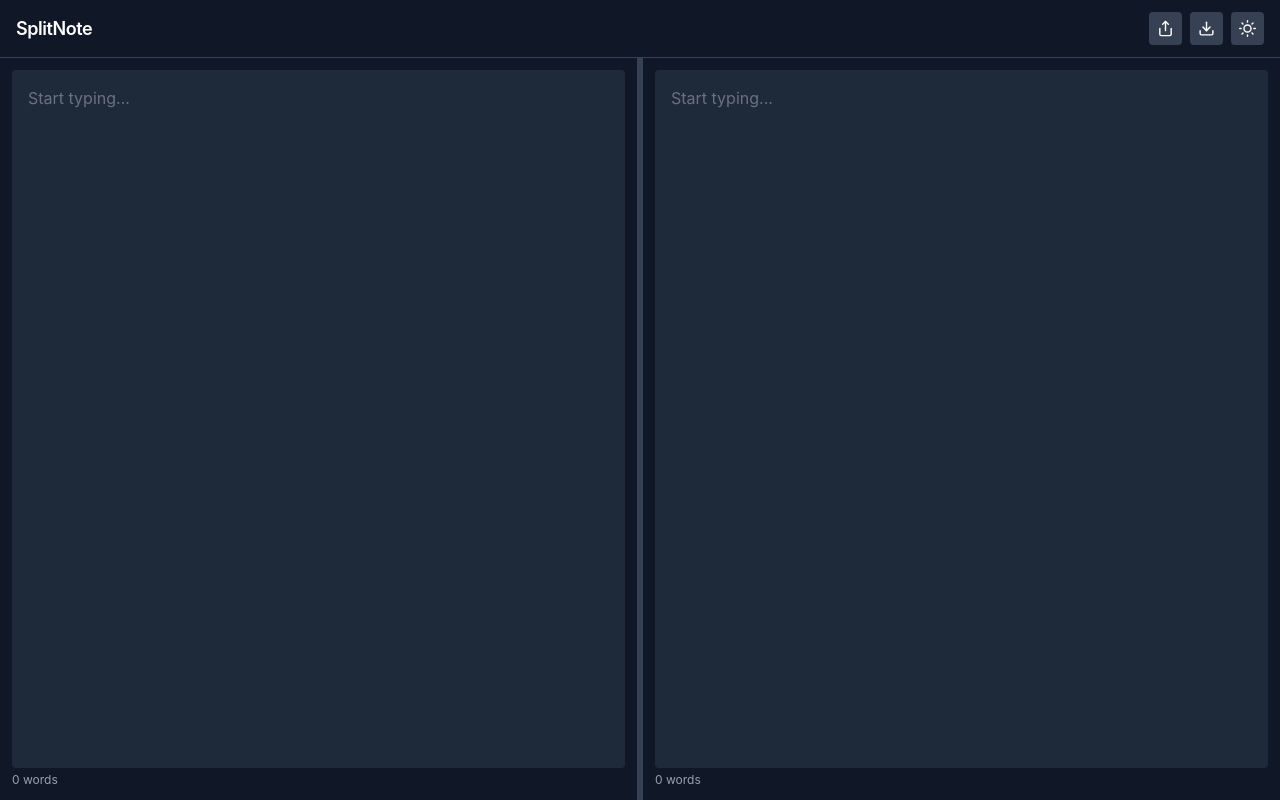
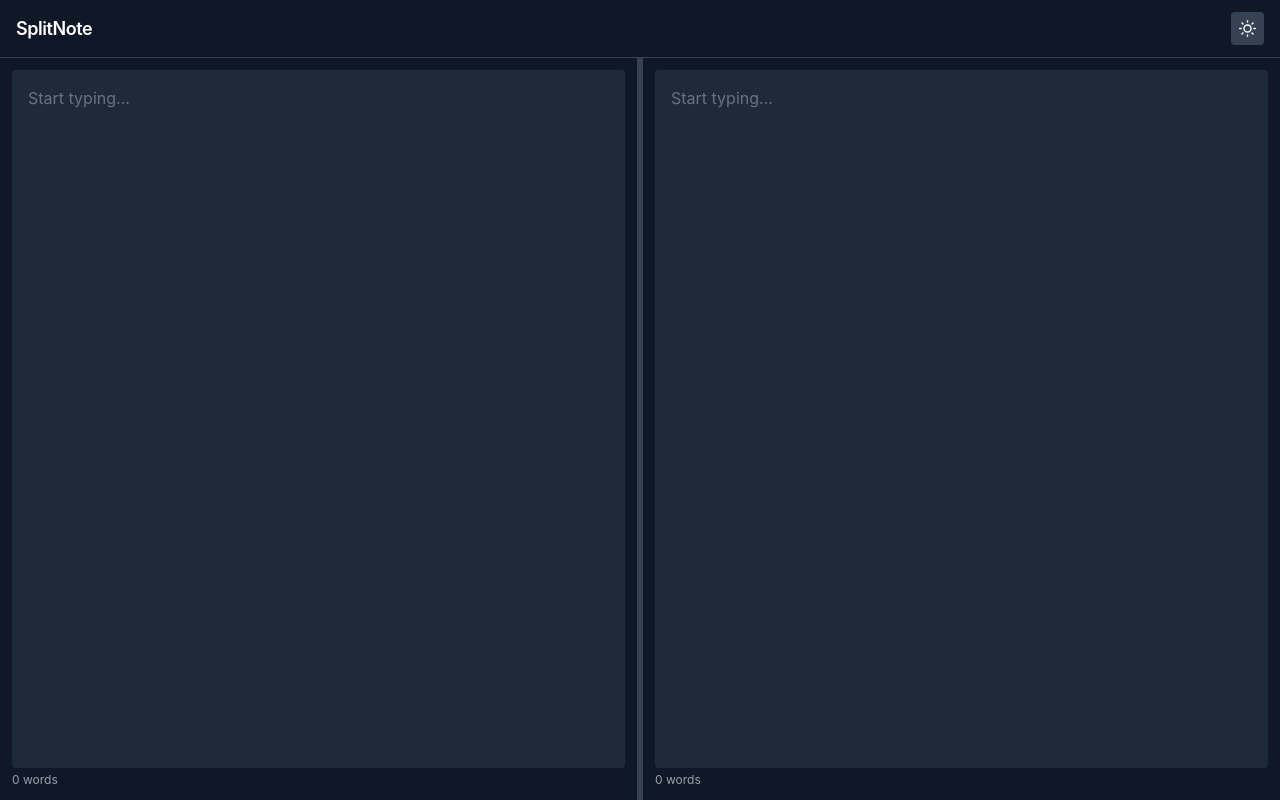
Before and after one commit to diyor1602/splitnote, a React (Vite) app: page / in a window 1280 px wide. Built offline with nearby package versions, Linux system fonts and the light colour scheme.

Commit message:
removing download and share options

```diff
--- a/src/App.jsx
+++ b/src/App.jsx
@@ -1,6 +1,4 @@
 import { useState, useRef, useEffect } from "react";
-import jsPDF from "jspdf";
-import LZString from "lz-string";
 import TextArea from "./components/TextArea";
 import Toolbar from "./components/Toolbar";
 
@@ -9,24 +7,7 @@ const countWords = (text) => {
   return text.trim().split(/\s+/).filter((w) => w.length > 0).length;
 };
 
-const URL_LENGTH_LIMIT = 2000;
-
-const encodeNotes = (left, right) =>
-  LZString.compressToEncodedURIComponent(JSON.stringify({ left, right }));
-
-const getInitialText = (side) => {
-  const params = new URLSearchParams(window.location.search);
-  const shared = params.get("notes");
-  if (shared) {
-    try {
-      const decoded = JSON.parse(LZString.decompressFromEncodedURIComponent(shared));
-      if (decoded?.[side] !== undefined) return decoded[side];
-    } catch {
-      // fall through to localStorage
-    }
-  }
-  return localStorage.getItem(`${side}Text`) ?? "";
-};
+const getInitialText = (side) => localStorage.getItem(`${side}Text`) ?? "";
 
 const App = () => {
   const [leftText, setLeftText] = useState(() => getInitialText("left"));
@@ -34,7 +15,6 @@ const App = () => {
   const [theme, setTheme] = useState(() => localStorage.getItem("theme") ?? "dark");
   const [splitPercent, setSplitPercent] = useState(50);
   const [activePanel, setActivePanel] = useState("left");
-  const [shareToast, setShareToast] = useState(null);
 
   const containerRef = useRef(null);
   const isDragging = useRef(false);
@@ -76,52 +56,6 @@ const App = () => {
     localStorage.setItem("theme", next);
   };
 
-  const handleShare = async () => {
-    const encoded = encodeNotes(leftText, rightText);
-    const url = `${window.location.origin}${window.location.pathname}?notes=${encoded}`;
-    const tooLong = url.length > URL_LENGTH_LIMIT;
-    try {
-      await navigator.clipboard.writeText(url);
-    } catch {
-      prompt("Copy this link:", url);
-      return;
-    }
-    const toast = tooLong
-      ? { type: "warning", message: "Link copied — it's long and may break in some apps" }
-      : { type: "success", message: "Link copied!" };
-    setShareToast(toast);
-    setTimeout(() => setShareToast(null), tooLong ? 5000 : 2500);
-  };
-
-  const handleDownloadPDF = () => {
-    const doc = new jsPDF();
-    const margin = 15;
-    const width = doc.internal.pageSize.getWidth() - margin * 2;
-
-    const addSection = (title, text) => {
-      doc.setFontSize(14);
-      doc.setFont("helvetica", "bold");
-      doc.text(title, margin, 20);
-      doc.setFontSize(10);
-      doc.setFont("helvetica", "normal");
-      const lines = doc.splitTextToSize(text || "(empty)", width);
-      let y = 32;
-      for (const line of lines) {
-        if (y > 280) {
-          doc.addPage();
-          y = 20;
-        }
-        doc.text(line, margin, y);
-        y += 6;
-      }
-    };
-
-    addSection("Left Note", leftText);
-    doc.addPage();
-    addSection("Right Note", rightText);
-    doc.save("splitnote.pdf");
-  };
-
   const isDark = theme === "dark";
   const wc = isDark ? "text-xs mt-1 text-gray-400" : "text-xs mt-1 text-gray-500";
 
@@ -134,9 +68,6 @@ const App = () => {
       <Toolbar
         isDark={isDark}
         onToggleTheme={toggleTheme}
-        onShare={handleShare}
-        onDownloadPDF={handleDownloadPDF}
-        shareToast={shareToast}
       />
 
       {/* Mobile: tab switcher */}
--- a/src/components/Toolbar.jsx
+++ b/src/components/Toolbar.jsx
@@ -1,39 +1,3 @@
-const ShareIcon = () => (
-  <svg
-    xmlns="http://www.w3.org/2000/svg"
-    width="17"
-    height="17"
-    viewBox="0 0 24 24"
-    fill="none"
-    stroke="currentColor"
-    strokeWidth="2"
-    strokeLinecap="round"
-    strokeLinejoin="round"
-  >
-    <path d="M4 12v8a2 2 0 0 0 2 2h12a2 2 0 0 0 2-2v-8" />
-    <polyline points="16 6 12 2 8 6" />
-    <line x1="12" y1="2" x2="12" y2="15" />
-  </svg>
-);
-
-const DownloadIcon = () => (
-  <svg
-    xmlns="http://www.w3.org/2000/svg"
-    width="17"
-    height="17"
-    viewBox="0 0 24 24"
-    fill="none"
-    stroke="currentColor"
-    strokeWidth="2"
-    strokeLinecap="round"
-    strokeLinejoin="round"
-  >
-    <path d="M21 15v4a2 2 0 0 1-2 2H5a2 2 0 0 1-2-2v-4" />
-    <polyline points="7 10 12 15 17 10" />
-    <line x1="12" y1="15" x2="12" y2="3" />
-  </svg>
-);
-
 const SunIcon = () => (
   <svg
     xmlns="http://www.w3.org/2000/svg"
@@ -74,13 +38,7 @@ const MoonIcon = () => (
   </svg>
 );
 
-const Toolbar = ({
-  isDark,
-  onToggleTheme,
-  onShare,
-  onDownloadPDF,
-  shareToast,
-}) => {
+const Toolbar = ({ isDark, onToggleTheme }) => {
   const btn = isDark
     ? "p-2 rounded bg-gray-700 hover:bg-gray-600 text-white transition-colors cursor-pointer"
     : "p-2 rounded bg-gray-200 hover:bg-gray-300 text-gray-800 transition-colors cursor-pointer";
@@ -93,27 +51,6 @@ const Toolbar = ({
     >
       <h1 className="text-lg font-semibold tracking-tight">SplitNote</h1>
       <div className="flex items-center gap-2">
-        {shareToast && (
-          <span
-            className={`text-xs px-2 py-1 rounded ${
-              shareToast.type === "warning"
-                ? isDark
-                  ? "bg-amber-900 text-amber-300"
-                  : "bg-amber-100 text-amber-700"
-                : isDark
-                ? "bg-green-900 text-green-300"
-                : "bg-green-100 text-green-700"
-            }`}
-          >
-            {shareToast.message}
-          </span>
-        )}
-        <button onClick={onShare} className={btn} title="Share notes">
-          <ShareIcon />
-        </button>
-        <button onClick={onDownloadPDF} className={btn} title="Download as PDF">
-          <DownloadIcon />
-        </button>
         <button
           onClick={onToggleTheme}
           className={btn}
```
Also changed, not shown: 1 other file (tests, documents, lock files or other folders).
